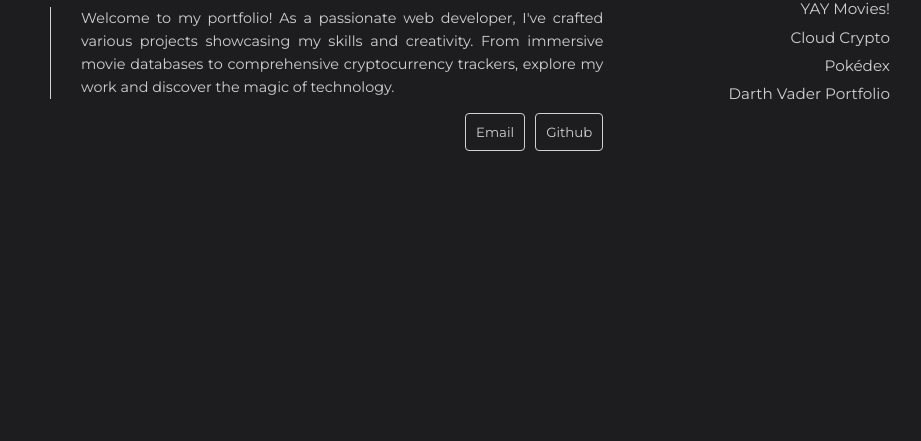
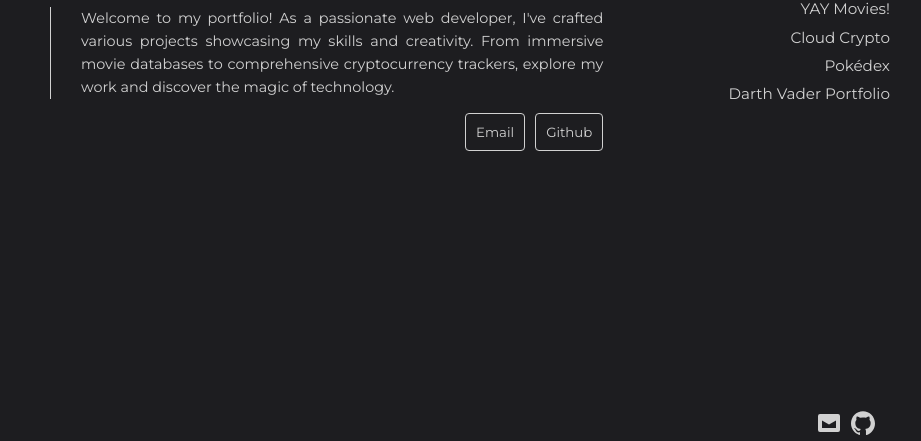
Before and after one commit to joseph-johnson27001/portfolio, a Vue app: page / in a window 1280 px wide. Both pictures are taken after a click on the icon 625 px from the left and 746 px from the top of the page. Shown: the part 362-803 px from the top of the page, without its empty margins (180-1101 px from the left). Built offline with nearby package versions, Linux system fonts and the light colour scheme.

Commit message:
Icons showing at all times on intro page

```diff
--- a/src/components/MainArea.vue
+++ b/src/components/MainArea.vue
@@ -67,7 +67,8 @@
             Darth Vader Portfolio
           </li>
         </ul>
-        <div class="icons fade-in" v-if="projectName != 'Introduction'">
+        <div class="icons">
+          <!-- <div class="icons fade-in"> -->
           <!-- Back button -->
           <!-- <svg
             xmlns="http://www.w3.org/2000/svg"
```
